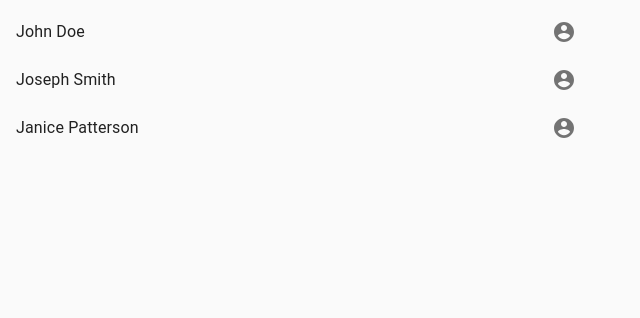
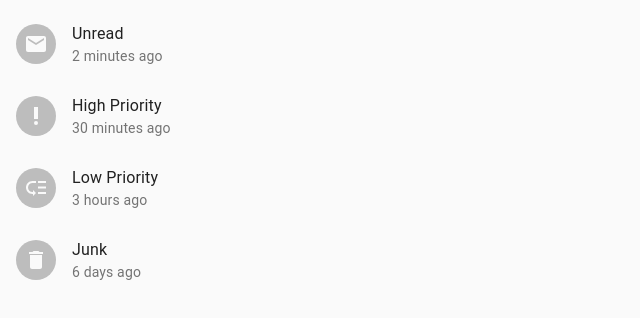
Before and after one commit to eliseuvideira/react-material-ui-cookbook, a React app: page / in a window 1280 px wide. Shown: the top 318 px of the page, without its empty margins (0-640 px from the left). Built offline with nearby package versions, Linux system fonts and the light colour scheme.

Commit message:
Rendering Avatar component to stand out icons in a list

```diff
--- a/src/components/Page.tsx
+++ b/src/components/Page.tsx
@@ -7,10 +7,14 @@ import {
   ListItemText,
   List,
   ListItemIcon,
+  Avatar,
 } from '@material-ui/core';
-import AccountCircleIcon from '@material-ui/icons/AccountCircle';
 import CheckCircleOutlineIcon from '@material-ui/icons/CheckCircleOutline';
 import PropTypes from 'prop-types';
+import MarkunreadIcon from '@material-ui/icons/Markunread';
+import PriorityHighIcon from '@material-ui/icons/PriorityHigh';
+import LowPriorityIcon from '@material-ui/icons/LowPriority';
+import DeleteIcon from '@material-ui/icons/Delete';
 
 const useStyles = makeStyles(() => ({
   root: {
@@ -30,17 +34,29 @@ MaybeSelectedIcon.propTypes = {
 
 const Page = () => {
   const classes = useStyles();
-  const [users, setUsers] = useState([
-    { name: 'John Doe', selected: false },
-    { name: 'Joseph Smith', selected: false },
-    { name: 'Janice Patterson', selected: false },
+  const [items] = useState([
+    {
+      name: 'Unread',
+      updated: '2 minutes ago',
+      Icon: MarkunreadIcon,
+      notifications: 1,
+    },
+    {
+      name: 'High Priority',
+      updated: '30 minutes ago',
+      Icon: PriorityHighIcon,
+    },
+    {
+      name: 'Low Priority',
+      updated: '3 hours ago',
+      Icon: LowPriorityIcon,
+    },
+    {
+      name: 'Junk',
+      updated: '6 days ago',
+      Icon: DeleteIcon,
+    },
   ]);
-
-  const onClick = (index: number) => () => {
-    const items = [...users];
-    items[index] = { ...items[index], selected: !items[index].selected };
-    setUsers(items);
-  };
 
   return (
     <div className={classes.root}>
@@ -48,20 +64,14 @@ const Page = () => {
       <Grid container spacing={4}>
         <Grid item xs={6}>
           <List>
-            {users.map((user, index) => (
-              <ListItem
-                key={index}
-                button
-                selected={user.selected}
-                onClick={onClick(index)}
-              >
-                <ListItemText primary={user.name} />
+            {items.map(({ Icon, name, updated }, index) => (
+              <ListItem key={index} button>
                 <ListItemIcon>
-                  <MaybeSelectedIcon
-                    selected={user.selected}
-                    Icon={() => <AccountCircleIcon />}
-                  />
+                  <Avatar>
+                    <Icon />
+                  </Avatar>
                 </ListItemIcon>
+                <ListItemText primary={name} secondary={updated} />
               </ListItem>
             ))}
           </List>
--- a/src/utils/constants.ts
+++ /dev/null
@@ -1,2 +0,0 @@
-export const DRAWER_WIDTH = 240;
-export const APP_NAME = process.env.APP_NAME;
```
